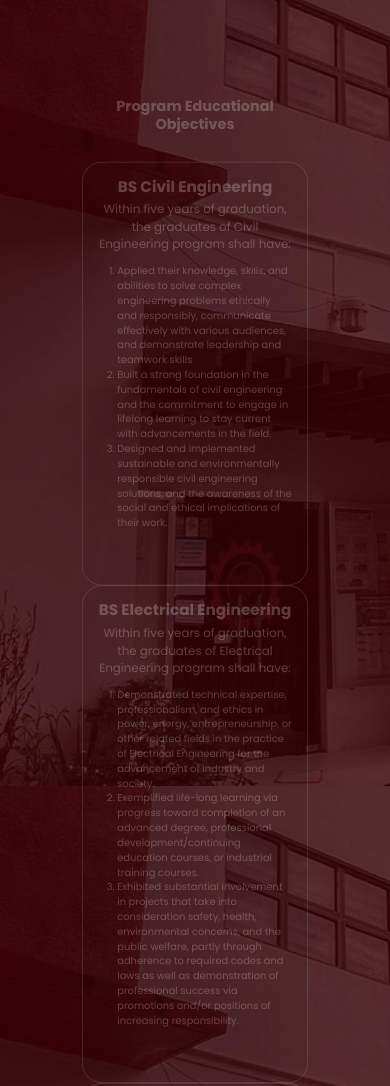
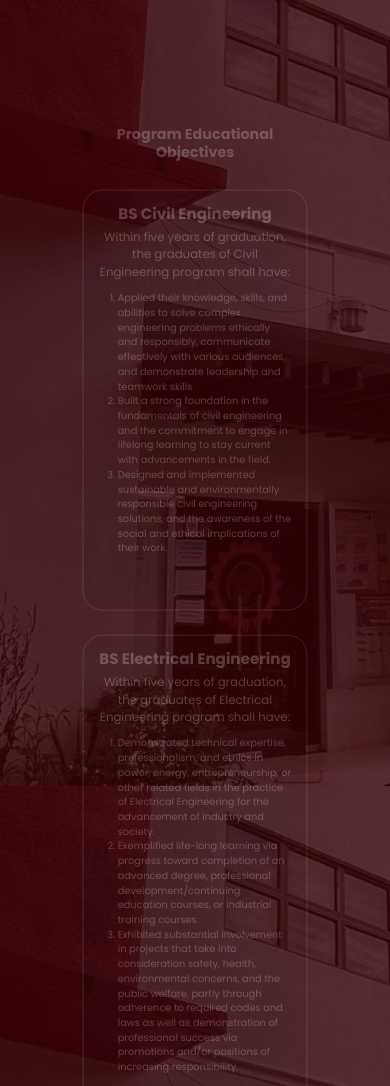
Before and after one commit to jhajju/DOE, a plain HTML site: page about.html in a window 390 px wide. Shown: the part 902-1988 px from the top of the page. Drawn offline with nearby package versions, Linux system fonts and the light colour scheme.

Commit message:
Update style.css

```diff
--- a/style.css
+++ b/style.css
@@ -278,9 +278,9 @@ p {
     animation-range: entry 0% cover 40%;
 }
 @media (max-width: 768px) {
-    ppo .col-md-4 {
+    .ppo .col-md-4 {
         width: 100%; /* Stack the columns vertically */
-        margin-bottom: 20px; /* Add spacing between boxes */
+        margin-bottom: 40px; /* Add spacing between boxes */
     }
 
     .about-us-h1 {
```
